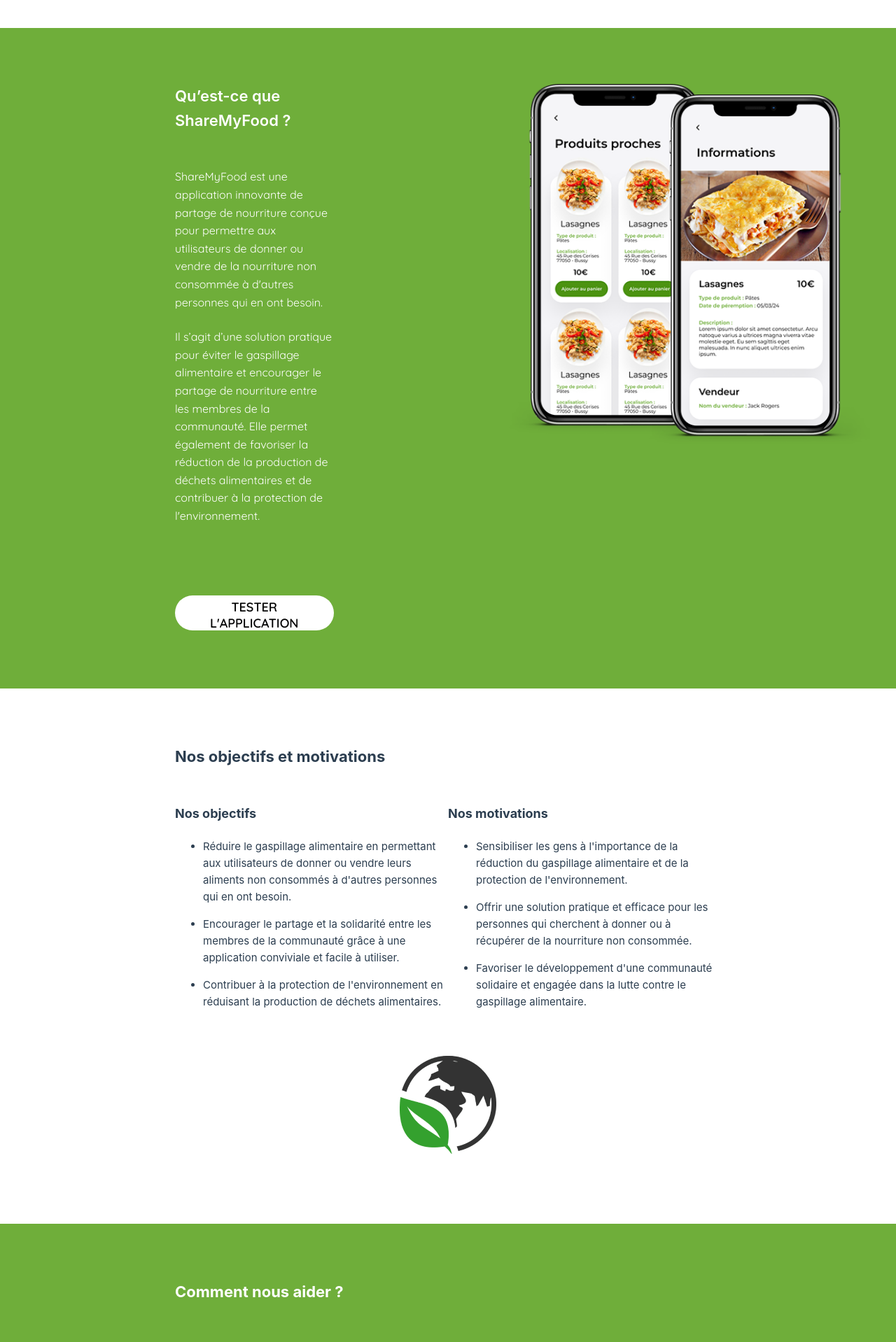
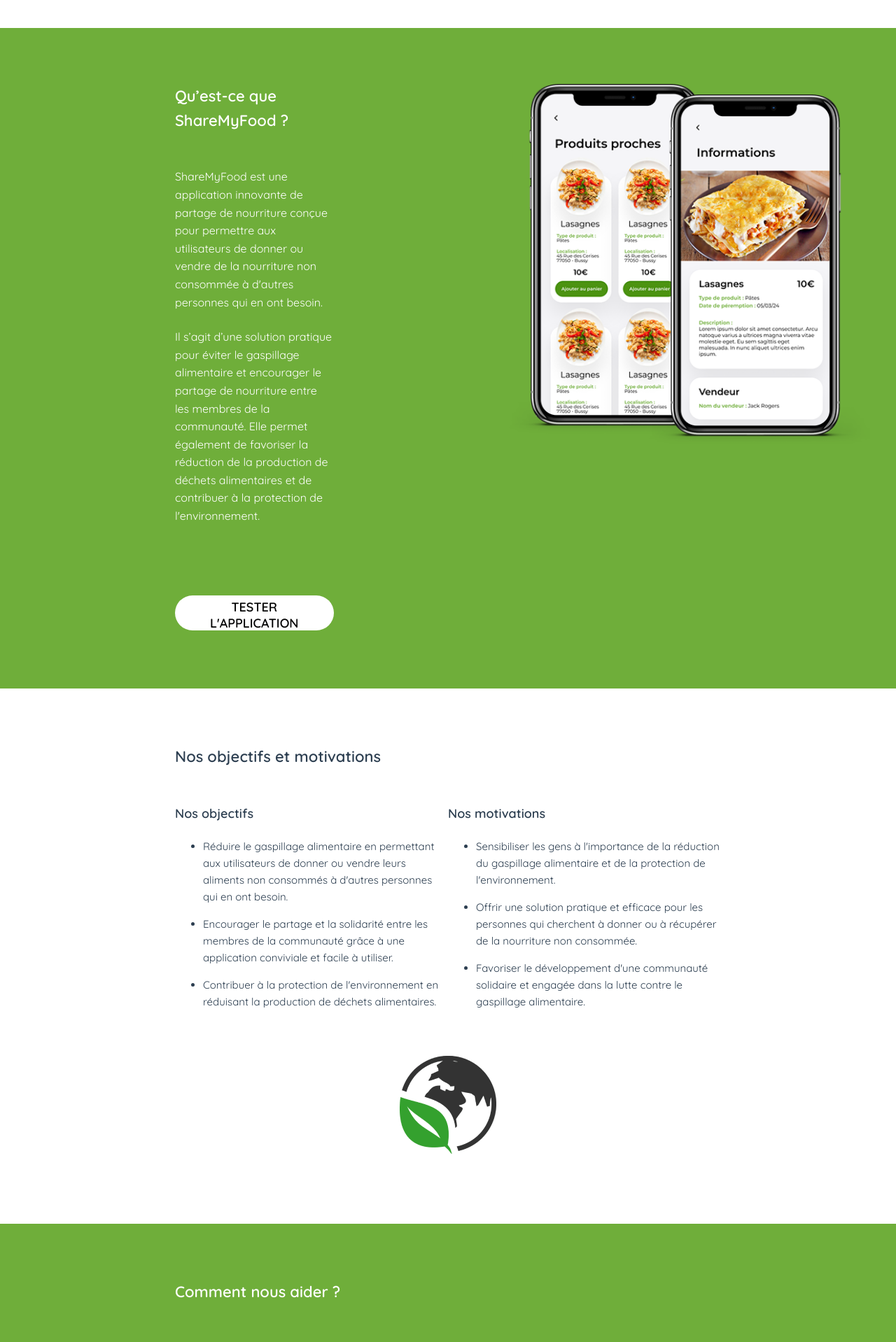
Before and after one commit to JulienDaCosta-GitHub/ShareMyFood-LandingPage, a Vue app: page / in a window 1280 px wide. Shown: the part 720-2638 px from the top of the page at 70% size. Built offline with nearby package versions, Linux system fonts and the light colour scheme.

Commit message:
Font Quicksand added

```diff
--- a/src/components/GoalsAndMotivations.vue
+++ b/src/components/GoalsAndMotivations.vue
@@ -44,9 +44,10 @@
 }
 
 .goals-and-motivations h2 {
+  font-weight: 600;
   margin-bottom: 50px;
   font-size: 22px;
-  font-weight: bold;
+  font-family: 'Quicksand', sans-serif;
 }
 
 .goals-and-motivations-lists {
@@ -58,10 +59,12 @@
   font-weight: bold;
   font-size: 18px;
   margin-bottom: 20px;
+  font-family: 'Quicksand', sans-serif;
 }
 
 .goals-and-motivations-lists-title-li {
   margin-bottom: 15px;
+  font-family: 'Quicksand', sans-serif;
 }
 
 .goals-and-motivations-each-list {
--- a/src/components/HowToHelp.vue
+++ b/src/components/HowToHelp.vue
@@ -25,9 +25,10 @@
 
 .how-to-help-container h2 {
   color: white;
-  font-weight: bold;
+  font-weight: 600;
   margin-bottom: 50px;
   font-size: 22px;
+  font-family: 'Quicksand', sans-serif;
 }
 
 .how-to-help-container p {
@@ -53,6 +54,10 @@
   font-family: 'Quicksand', sans-serif;
 }
 
+button:hover {
+  cursor: pointer;
+}
+
 @media (max-width: 991.98px) {
   .how-to-help {
     padding: 50px 30px;
--- a/src/components/Newsletter.vue
+++ b/src/components/Newsletter.vue
@@ -56,6 +56,10 @@
   font-family: 'Quicksand', sans-serif;
 }
 
+button:hover {
+  cursor: pointer;
+}
+
 @media (max-width: 991.98px) {
   .newsletter-container input {
     width: 100%;
--- a/src/components/OurTeam.vue
+++ b/src/components/OurTeam.vue
@@ -76,6 +76,8 @@
 h2 {
   font-weight: 600;
   margin-bottom: 50px;
+  font-size: 22px;
+  font-family: 'Quicksand', sans-serif;
 }
 .our-team {
   min-height: 700px;
--- a/src/components/WhatIsShareMyFood.vue
+++ b/src/components/WhatIsShareMyFood.vue
@@ -30,10 +30,6 @@
 </script>
 
 <style scoped>
-h2 {
-  font-weight: 600;
-  margin-bottom: 50px;
-}
 .what-is-sharemyfood {
   min-height: 700px;
   background-color: #6FAE3A;
@@ -55,6 +51,9 @@
 
 .what-is-sharemyfood-text h2 {
   font-size: 22px;
+  font-weight: 600;
+  margin-bottom: 50px;
+  font-family: 'Quicksand', sans-serif;
 }
 
 .what-is-sharemyfood-text p {
@@ -89,6 +88,10 @@
   font-family: 'Quicksand', sans-serif;
 }
 
+button:hover {
+  cursor: pointer;
+}
+
 @media (max-width: 991.98px) {
   .what-is-sharemyfood {
     padding: unset;
```
